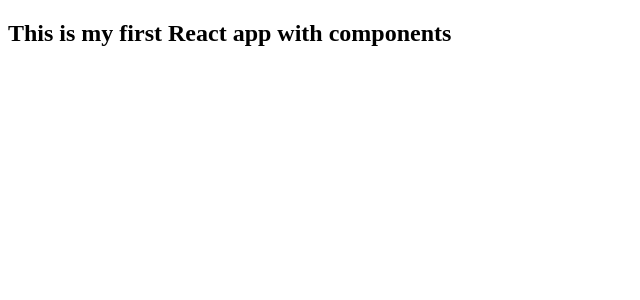
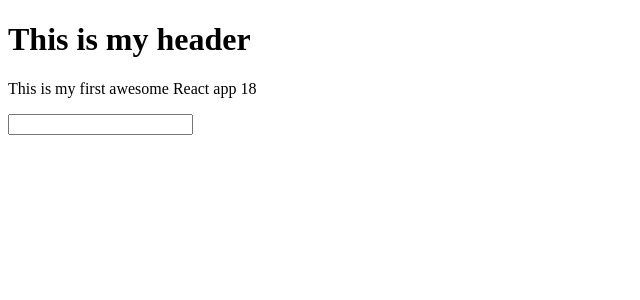
Before and after one commit to NicholasCloud4/complete-react-course, a React (Create React App) app: page / in a window 1280 px wide. Shown: the top 300 px of the page, without its empty margins (0-640 px from the left). Built offline with nearby package versions, Linux system fonts and the light colour scheme.

Commit message:
Introduction to JavaScript XML

```diff
--- a/src/App.js
+++ b/src/App.js
@@ -1,10 +1,14 @@
 function App() {
+
+    let msg = "awesome"
+
     return (
         <>
-            <h2>This is my first React app with components</h2>
+            <h1>This is my header</h1>
+            <p>This is my first {msg} React app {10 + 8}</p>
+            <input type="text"></input>
         </>
     )
-
 }
 
 export default App;
--- a/src/index.js
+++ b/src/index.js
@@ -9,3 +9,6 @@
 
 const root = ReactDOM.createRoot(document.getElementById('root'))
 root.render(<App />)
+
+// let div = document.getElementById("root")
+// div.append(App())
```
